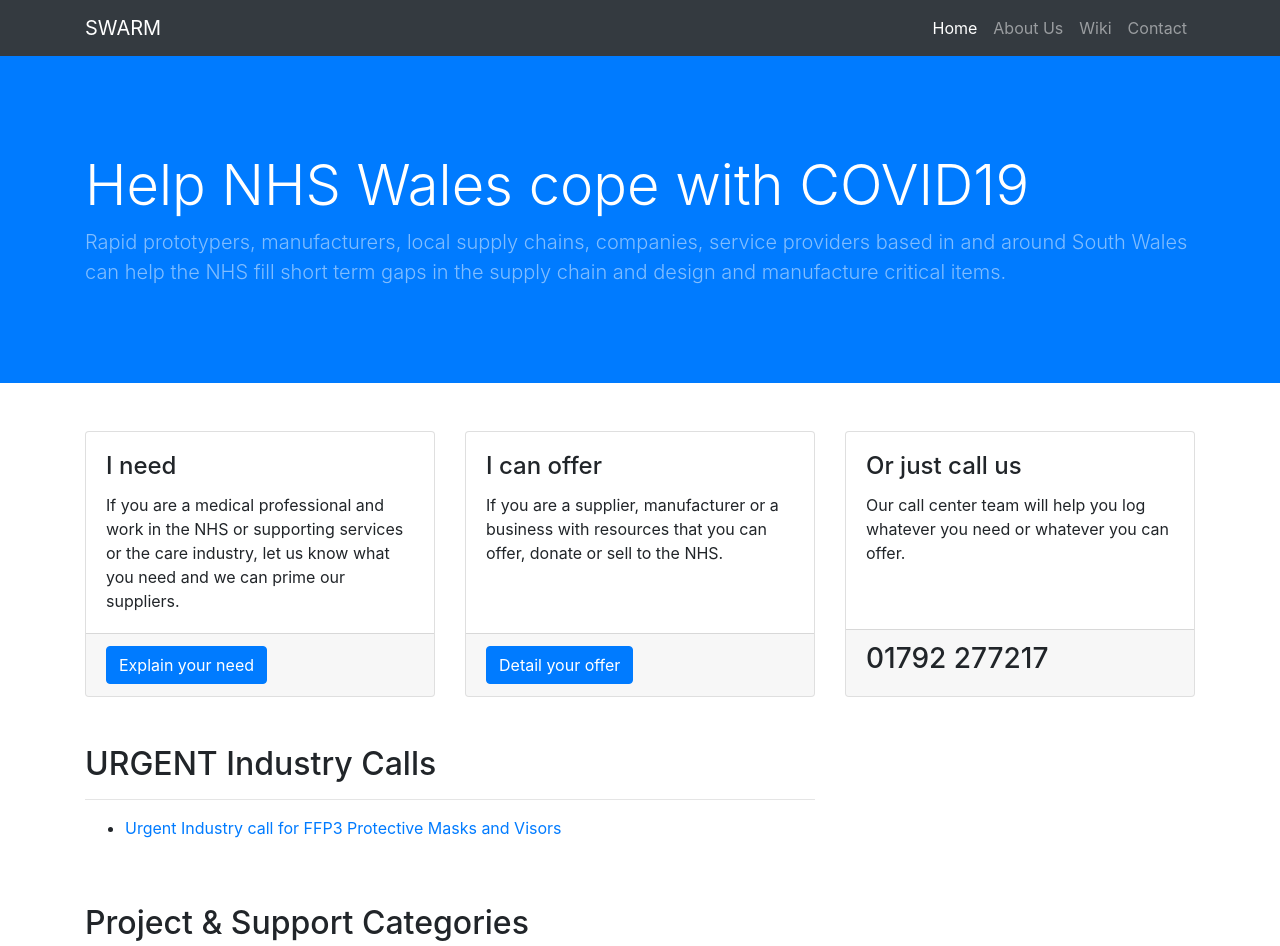
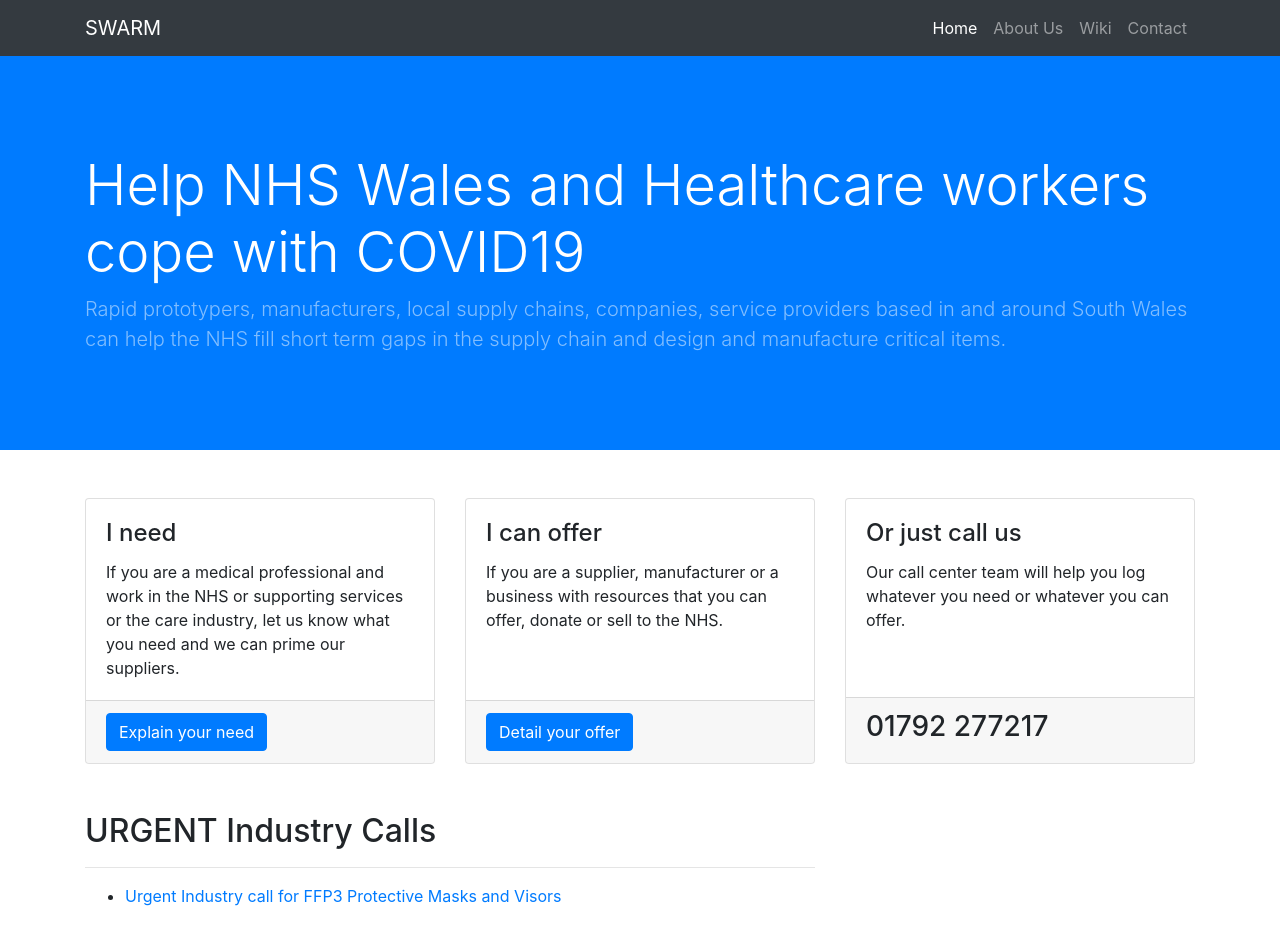
Before and after one commit to paulharwood/swarm-covid19-website, a website: page index.html in a window 1280 px wide. Shown: the top 946 px of the page. Drawn offline with Linux system fonts and the light colour scheme.

Commit message:
updated message on main page

```diff
--- a/index.html
+++ b/index.html
@@ -53,7 +53,7 @@
     <div class="container h-100">
       <div class="row h-100 align-items-center">
         <div class="col-lg-12">
-          <h1 class="display-4 text-white mt-5 mb-2">Help NHS Wales cope with COVID19</h1>
+          <h1 class="display-4 text-white mt-5 mb-2">Help NHS Wales and Healthcare workers cope with COVID19</h1>
           <p class="lead mb-5 text-white-50">Rapid prototypers, manufacturers, local supply chains, companies, service providers based in and around South Wales can help the NHS fill short term gaps in the supply chain and design and manufacture critical items.</p>
         </div>
       </div>
```
